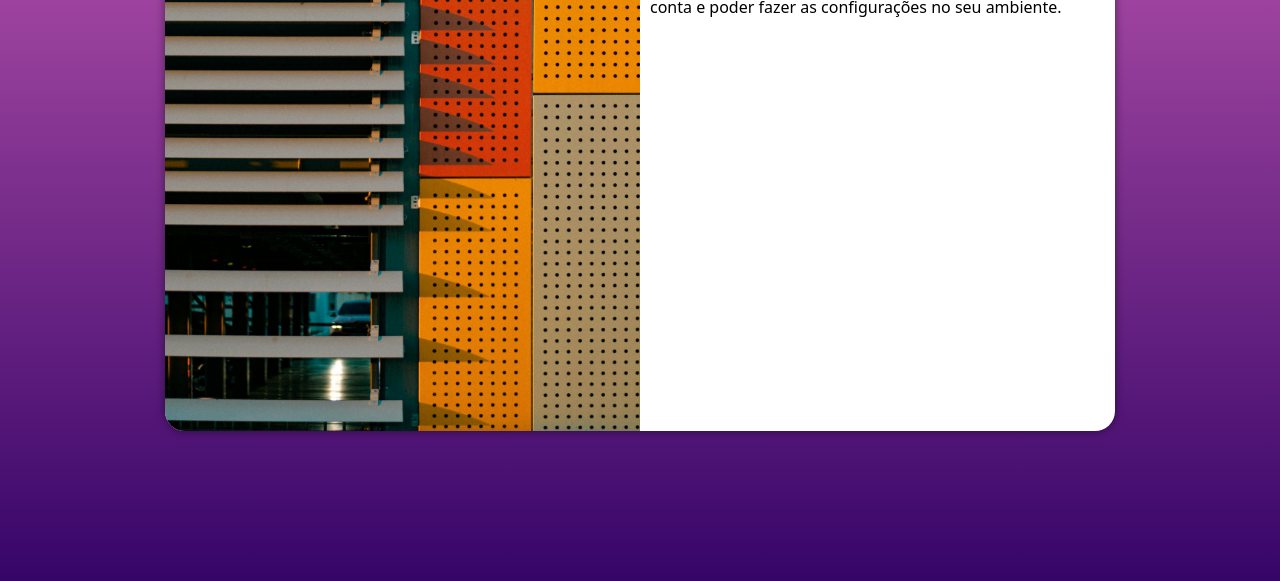
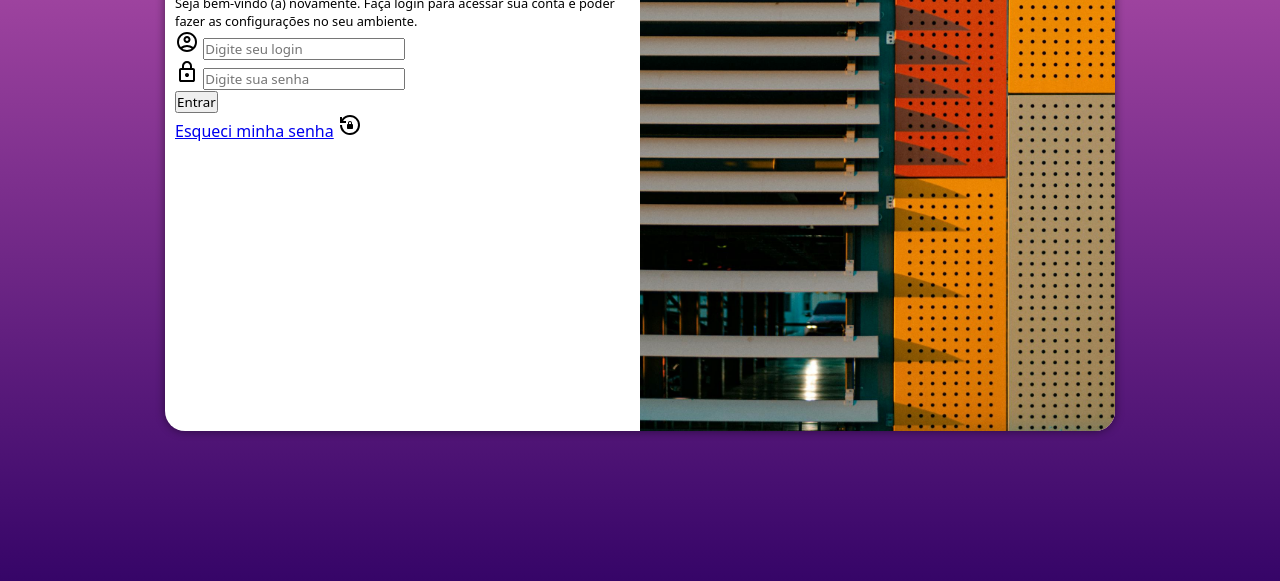
Before and after one commit to WillCAmorim/projeto-login, a plain HTML site: page index.html in a window 1280 px wide. Shown: the part 219-800 px from the top of the page. Drawn offline with Linux system fonts and the light colour scheme.

Commit message:
atualização form

```diff
--- a/estilos/mediaquery.css
+++ b/estilos/mediaquery.css
@@ -32,12 +32,23 @@
         width: 950px;
     }
     section#login > div#imagem{
-        float: left;
+        float: right;
         width: 50%;
         height: 100%;
     }
     section#login > div#formulario{
-        float: right;
+        float: left;
         width: 50%;
     }
+
+    div#formulario > h1{
+    font-size: 2em;
 }
+}
+div#formulario > h1{
+    text-align: center;
+    margin-bottom: 10px;
+}
+div#formulario > p{
+    font-size: 0.8em;
+}
--- a/estilos/style.css
+++ b/estilos/style.css
@@ -37,7 +37,6 @@ section#login{
     transform: translate(-50%, -50%);
     overflow: hidden;
     box-shadow: 0px 0px 10px rgba(0, 0, 0, 0.493);
-
     transition: width .3s, height .3s;
     transition-timing-function: ease;
 }
--- a/index.html
+++ b/index.html
@@ -6,6 +6,7 @@
     <title>Login</title>
     <link rel="stylesheet" href="estilos/style.css">
     <link rel="stylesheet" href="estilos/mediaquery.css">
+
 </head>
 <body>
     <main>
@@ -17,6 +18,18 @@
                 <h1>Login</h1>
                 <p>Seja bem-vindo (a) novamente. Faça login para acessar sua conta e poder fazer as configurações no seu ambiente.</p>
                 <form action="login.php" method="post">
+                    <div class="campo">
+                        <svg xmlns="http://www.w3.org/2000/svg" height="24px" viewBox="0 -960 960 960" width="24px" fill="#000000"><path d="M234-276q51-39 114-61.5T480-360q69 0 132 22.5T726-276q35-41 54.5-93T800-480q0-133-93.5-226.5T480-800q-133 0-226.5 93.5T160-480q0 59 19.5 111t54.5 93Zm246-164q-59 0-99.5-40.5T340-580q0-59 40.5-99.5T480-720q59 0 99.5 40.5T620-580q0 59-40.5 99.5T480-440Zm0 360q-83 0-156-31.5T197-197q-54-54-85.5-127T80-480q0-83 31.5-156T197-763q54-54 127-85.5T480-880q83 0 156 31.5T763-763q54 54 85.5 127T880-480q0 83-31.5 156T763-197q-54 54-127 85.5T480-80Zm0-80q53 0 100-15.5t86-44.5q-39-29-86-44.5T480-280q-53 0-100 15.5T294-220q39 29 86 44.5T480-160Zm0-360q26 0 43-17t17-43q0-26-17-43t-43-17q-26 0-43 17t-17 43q0 26 17 43t43 17Zm0-60Zm0 360Z"/></svg>
+                        <input type="email" name="login" id="ilogin" placeholder="Digite seu login" autocomplete="email" required maxlength="30">
+                        <label for="ilogin"></label>
+                    </div>
+                    <div class="campo">
+                        <svg xmlns="http://www.w3.org/2000/svg" height="24px" viewBox="0 -960 960 960" width="24px" fill="#000000"><path d="M240-80q-33 0-56.5-23.5T160-160v-400q0-33 23.5-56.5T240-640h40v-80q0-83 58.5-141.5T480-920q83 0 141.5 58.5T680-720v80h40q33 0 56.5 23.5T800-560v400q0 33-23.5 56.5T720-80H240Zm0-80h480v-400H240v400Zm240-120q33 0 56.5-23.5T560-360q0-33-23.5-56.5T480-440q-33 0-56.5 23.5T400-360q0 33 23.5 56.5T480-280ZM360-640h240v-80q0-50-35-85t-85-35q-50 0-85 35t-35 85v80ZM240-160v-400 400Z"/></svg>
+                        <input type="password" name="senha" id="isenha" placeholder="Digite sua senha" autocomplete="new-password" required minlength="8" maxlength="15" >
+                        <label for="isenha"></label>
+                    </div>
+                        <input type="submit" value="Entrar"><br>
+                        <a href="esqueci.html">Esqueci minha senha</a> <a href="reset.html"><svg xmlns="http://www.w3.org/2000/svg" height="24px" viewBox="0 -960 960 960" width="24px" fill="#000000"><path d="M480-80q-83 0-156-31.5T197-197q-54-54-85.5-127T80-480h80q0 66 25 124.5t68.5 102q43.5 43.5 102 69T480-159q134 0 227-93t93-227q0-134-93-227t-227-93q-89 0-161.5 43.5T204-640h116v80H80v-240h80v80q55-73 138-116.5T480-880q83 0 156 31.5T763-763q54 54 85.5 127T880-480q0 83-31.5 156T763-197q-54 54-127 85.5T480-80Zm-80-240q-17 0-28.5-11.5T360-360v-120q0-17 11.5-28.5T400-520v-40q0-33 23.5-56.5T480-640q33 0 56.5 23.5T560-560v40q17 0 28.5 11.5T600-480v120q0 17-11.5 28.5T560-320H400Zm40-200h80v-40q0-17-11.5-28.5T480-600q-17 0-28.5 11.5T440-560v40Z"/></svg></a>
 
                 </form>
             </div>
```
